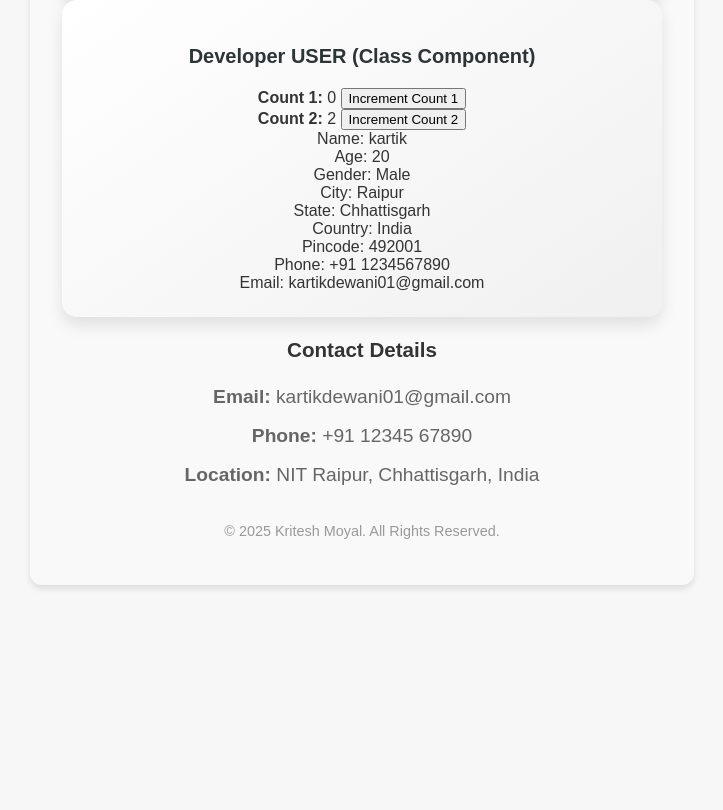
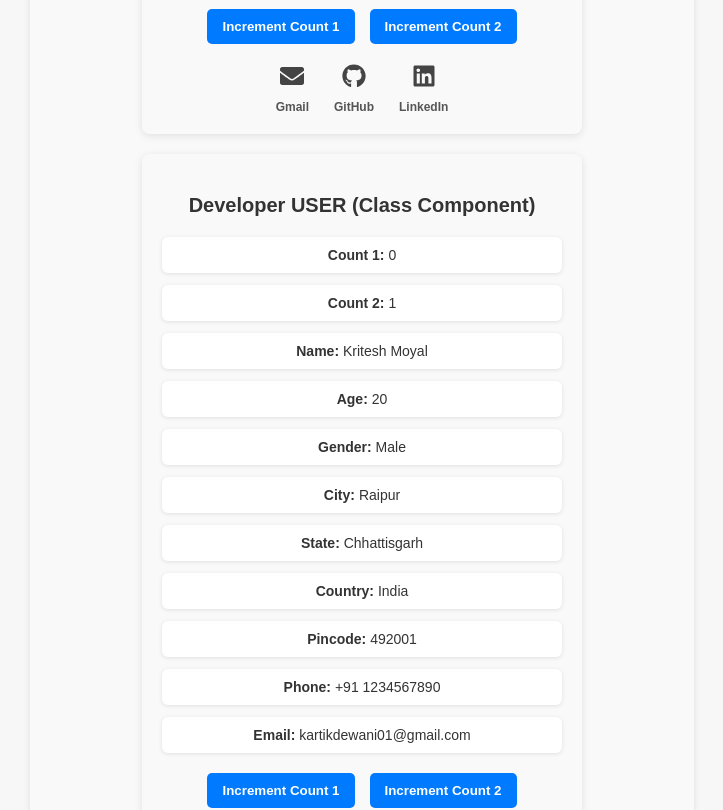
Before and after one commit to kriteshmoyal01/step-by-step-react, a React (Vite) app in the folder episode_4_swiggy/: page /about in a window 1280 px wide. Shown: the part 1140-1950 px from the top of the page, without its empty margins (278-1001 px from the left). Before the commit the page ends 1757 px from the top, so only its background shows below. Built offline with nearby package versions, Linux system fonts and the light colour scheme.

Commit message:
episode_8_swiggy_17_may

```diff
--- a/episode_4_swiggy/package.json
+++ b/episode_4_swiggy/package.json
@@ -21,9 +21,11 @@
   },
   "homepage": "https://github.com/kriteshmoyal01/step-by-step-react#readme",
   "devDependencies": {
+    "buffer": "^6.0.3",
     "parcel": "^2.14.4"
   },
   "dependencies": {
+    "axios": "^1.9.0",
     "dom": "^0.0.3",
     "react": "^19.1.0",
     "react-dom": "^19.1.0",
--- a/episode_4_swiggy/src/App.js
+++ b/episode_4_swiggy/src/App.js
@@ -7,7 +7,6 @@ import About from "./components/About";
 import Contact from "./components/Contact";
 import Error from "./components/Error";
 import RestaurantMenu from "./components/ResturantMenu";
-
 
 // AppLayout Component
 const AppLayout = () => {
--- a/episode_4_swiggy/src/components/About.js
+++ b/episode_4_swiggy/src/components/About.js
@@ -4,7 +4,32 @@ import { FaFacebook, FaInstagram, FaTwitter, FaGithub } from "react-icons/fa";
 import User from "./User";
 import UserClass from "./UserClass";
 
+
+class AboutClass extends React.Component {
+  render() {
+    return (
+      <div>
+        <h1>About Class Component</h1>
+        <h2>This is Namaste React Web Series</h2>
+        <UserClass name={"Akshay Saini (class)"} location={"Dehradun Class"} />
+      </div>
+    );
+  }
+}
+
 const About = () => {
+  const userData = {
+    name: "Kritesh Moyal",
+    age: 20,
+    gender: "Male",
+    city: "Raipur",
+    state: "Chhattisgarh",
+    country: "India",
+    pincode: "492001",
+    phone: "+91 1234567890",
+    email: "kartikdewani01@gmail.com"
+  };
+
   return (
     <div className="about-container">
       <h1 className="title">About Us</h1>
@@ -13,50 +38,29 @@ const About = () => {
         connecting food enthusiasts with highly-rated restaurants. Our mission is to make every meal
         delightful and unforgettable.
       </p>
-
       <section className="developer-info">
         <h2 className="subtitle">Meet the Developer</h2>
         <p>
           Hi, I'm Kritesh Moyal — a full-stack developer and culinary enthusiast.
           I love blending technology with taste to create seamless and engaging digital experiences.
         </p>
-
-        <div className="profile-section">
-         <User
-  name="Kritesh Moyal"
-  age="20"
-  gender="Male"
-  city="Raipur"
-  state="Chhattisgarh"
-  country="India"
-  pincode="492001"
-  phone="+91 1234567890"
-  email="kartikdewani01@gmail.com"
-/>
-
-     <UserClass
-  name="kartik"
-  age="20"
-  gender="Male"
-  city="Raipur"
-  state="Chhattisgarh"
-  country="India"
-  pincode="492001"
-  phone="+91 1234567890"
-  email="kartikdewani01@gmail.com"
-
-/>
-
+        <div className="profile-section app-container">
+          <User {...userData} />
+          <UserClass {...userData} />
         </div>
-
         <div className="contact-info">
           <h3>Contact Details</h3>
-          <p><strong>Email:</strong> kartikdewani01@gmail.com</p>
-          <p><strong>Phone:</strong> +91 12345 67890</p>
+          <p><strong>Email:</strong> {userData.email}</p>
+          <p><strong>Phone:</strong> {userData.phone}</p>
           <p><strong>Location:</strong> NIT Raipur, Chhattisgarh, India</p>
         </div>
+        <div className="social-icons">
+          <a href="https://facebook.com" target="_blank" rel="noreferrer"><FaFacebook /></a>
+          <a href="https://instagram.com" target="_blank" rel="noreferrer"><FaInstagram /></a>
+          <a href="https://twitter.com" target="_blank" rel="noreferrer"><FaTwitter /></a>
+          <a href="https://github.com/kriteshmoyal01" target="_blank" rel="noreferrer"><FaGithub /></a>
+        </div>
       </section>
-
       <footer className="footer">
         <p>© 2025 Kritesh Moyal. All Rights Reserved.</p>
       </footer>
--- a/episode_4_swiggy/src/components/USer.js
+++ b/episode_4_swiggy/src/components/USer.js
@@ -1,6 +1,6 @@
 import React, { useState } from "react";
-import "./About.css";
 import { FaGithub, FaLinkedin, FaEnvelope } from "react-icons/fa";
+import "./User.css";
 
 const User = (props) => {
   const {
@@ -20,7 +20,7 @@ const User = (props) => {
 
   return (
     <div className="user-card">
-      <h3>Developer USER</h3>
+      {/* <h3>Developer USER (Functional Component)</h3> */}
       <div className="user-info-row">
         <div className="user-info-block"><strong>Count 1:</strong> {count}</div>
         <div className="user-info-block"><strong>Count 2:</strong> {count2}</div>
@@ -35,38 +35,21 @@ const User = (props) => {
         <div className="user-info-block"><strong>Email:</strong> {email}</div>
       </div>
 
-      {/* Count Buttons */}
-      <div className="social-links">
+      <div className="button-row">
         <button onClick={() => setCount(count + 1)}>Increment Count 1</button>
         <button onClick={() => setCount2(count2 + 1)}>Increment Count 2</button>
       </div>
 
-      {/* Social Links */}
       <div className="social-links">
-        <a
-          href={`https://mail.google.com/mail/?view=cm&fs=1&to=${email}`}
-          target="_blank"
-          rel="noopener noreferrer"
-          title="Send Email"
-        >
+        <a href={`mailto:${email}`} target="_blank" rel="noreferrer" title="Send Email">
           <FaEnvelope />
           <span>Gmail</span>
         </a>
-        <a
-          href="https://github.com/kriteshmoyal01"
-          target="_blank"
-          rel="noopener noreferrer"
-          title="GitHub Profile"
-        >
+        <a href="https://github.com/kriteshmoyal01" target="_blank" rel="noreferrer" title="GitHub Profile">
           <FaGithub />
           <span>GitHub</span>
         </a>
-        <a
-          href="https://www.linkedin.com/in/kritesh-moyal/"
-          target="_blank"
-          rel="noopener noreferrer"
-          title="LinkedIn Profile"
-        >
+        <a href="https://www.linkedin.com/in/kritesh-moyal/" target="_blank" rel="noreferrer" title="LinkedIn Profile">
           <FaLinkedin />
           <span>LinkedIn</span>
         </a>
--- /dev/null
+++ b/episode_4_swiggy/src/components/User.css
@@ -0,0 +1,87 @@
+.user-card {
+  max-width: 400px;
+  margin: 20px auto;
+  padding: 20px;
+  background: #f9f9f9;
+  border-radius: 8px;
+  box-shadow: 0 2px 8px rgba(0, 0, 0, 0.1);
+  font-family: Arial, sans-serif;
+}
+
+.user-card h3 {
+  text-align: center;
+  margin-bottom: 20px;
+  color: #333;
+}
+
+.user-info-row {
+  display: flex;
+  flex-wrap: wrap;
+  gap: 12px;
+  margin-bottom: 20px;
+  justify-content: center;
+}
+
+.user-info-block {
+  flex: 1 1 45%; /* Adjusted to fit two per row */
+  background: white;
+  padding: 10px;
+  border-radius: 6px;
+  box-shadow: 0 1px 4px rgba(0,0,0,0.1);
+  font-size: 14px;
+  text-align: center; /* Centering text */
+}
+
+.button-row {
+  display: flex;
+  justify-content: center;
+  gap: 15px;
+  margin-bottom: 20px;
+}
+
+.button-row button {
+  background-color: #007bff;
+  color: white;
+  border: none;
+  padding: 10px 15px;
+  border-radius: 5px;
+  cursor: pointer;
+  font-weight: bold;
+  transition: background-color 0.3s ease;
+}
+
+.button-row button:hover {
+  background-color: #0056b3;
+}
+
+.social-links {
+  display: flex;
+  justify-content: center;
+  gap: 25px;
+  margin-top: 10px; /* Added spacing */
+}
+
+.social-links a {
+  text-decoration: none;
+  color: #444;
+  display: flex;
+  align-items: center;
+  gap: 8px; /* Increased gap for better spacing */
+  font-weight: 600;
+  font-size: 14px;
+}
+
+.social-links a:hover {
+  color: #007bff;
+}
+
+.social-links svg {
+  font-size: 24px;
+}
+
+/* Media Query for Smaller Screens */
+@media (max-width: 600px) {
+  .user-info-block {
+    flex: 1 1 100%; /* Full width on smaller screens */
+  }
+}
--- a/episode_4_swiggy/src/components/UserClass.js
+++ b/episode_4_swiggy/src/components/UserClass.js
@@ -1,20 +1,26 @@
-import React from "react";
+import React, { Component } from "react";
+import { FaGithub, FaLinkedin, FaEnvelope } from "react-icons/fa";
+import "./User.css";  // Make sure this CSS file exists in the same folder
 
-class UserClass extends React.Component {
+class UserClass extends Component {
   constructor(props) {
     super(props);
     this.state = {
       count: 0,
-      count2: 2,
+      count2: 1
     };
   }
 
   incrementCount = () => {
-    this.setState((prevState) => ({ count: prevState.count + 1 }));
+    this.setState((prevState) => ({
+      count: prevState.count + 1
+    }));
   };
 
   incrementCount2 = () => {
-    this.setState((prevState) => ({ count2: prevState.count2 + 1 }));
+    this.setState((prevState) => ({
+      count2: prevState.count2 + 1
+    }));
   };
 
   render() {
@@ -27,7 +33,7 @@ class UserClass extends React.Component {
       country,
       pincode,
       phone,
-      email,
+      email
     } = this.props;
 
     const { count, count2 } = this.state;
@@ -35,23 +41,40 @@ class UserClass extends React.Component {
     return (
       <div className="user-card">
         <h3>Developer USER (Class Component)</h3>
-        <div>
-          <strong>Count 1:</strong> {count}{" "}
+
+        <div className="user-info-row">
+          <div className="user-info-block"><strong>Count 1:</strong> {count}</div>
+          <div className="user-info-block"><strong>Count 2:</strong> {count2}</div>
+          <div className="user-info-block"><strong>Name:</strong> {name}</div>
+          <div className="user-info-block"><strong>Age:</strong> {age}</div>
+          <div className="user-info-block"><strong>Gender:</strong> {gender}</div>
+          <div className="user-info-block"><strong>City:</strong> {city}</div>
+          <div className="user-info-block"><strong>State:</strong> {state}</div>
+          <div className="user-info-block"><strong>Country:</strong> {country}</div>
+          <div className="user-info-block"><strong>Pincode:</strong> {pincode}</div>
+          <div className="user-info-block"><strong>Phone:</strong> {phone}</div>
+          <div className="user-info-block"><strong>Email:</strong> {email}</div>
+        </div>
+
+        <div className="button-row">
           <button onClick={this.incrementCount}>Increment Count 1</button>
-        </div>
-        <div>
-          <strong>Count 2:</strong> {count2}{" "}
           <button onClick={this.incrementCount2}>Increment Count 2</button>
         </div>
-        <div>Name: {name}</div>
-        <div>Age: {age}</div>
-        <div>Gender: {gender}</div>
-        <div>City: {city}</div>
-        <div>State: {state}</div>
-        <div>Country: {country}</div>
-        <div>Pincode: {pincode}</div>
-        <div>Phone: {phone}</div>
-        <div>Email: {email}</div>
+
+        <div className="social-links">
+          <a href={`mailto:${email}`} target="_blank" rel="noreferrer" title="Send Email">
+            <FaEnvelope />
+            <span>Gmail</span>
+          </a>
+          <a href="https://github.com/kriteshmoyal01" target="_blank" rel="noreferrer" title="GitHub Profile">
+            <FaGithub />
+            <span>GitHub</span>
+          </a>
+          <a href="https://www.linkedin.com/in/kritesh-moyal/" target="_blank" rel="noreferrer" title="LinkedIn Profile">
+            <FaLinkedin />
+            <span>LinkedIn</span>
+          </a>
+        </div>
       </div>
     );
   }
```
Also changed, not shown: 1 other file (tests, documents, lock files or other folders).
